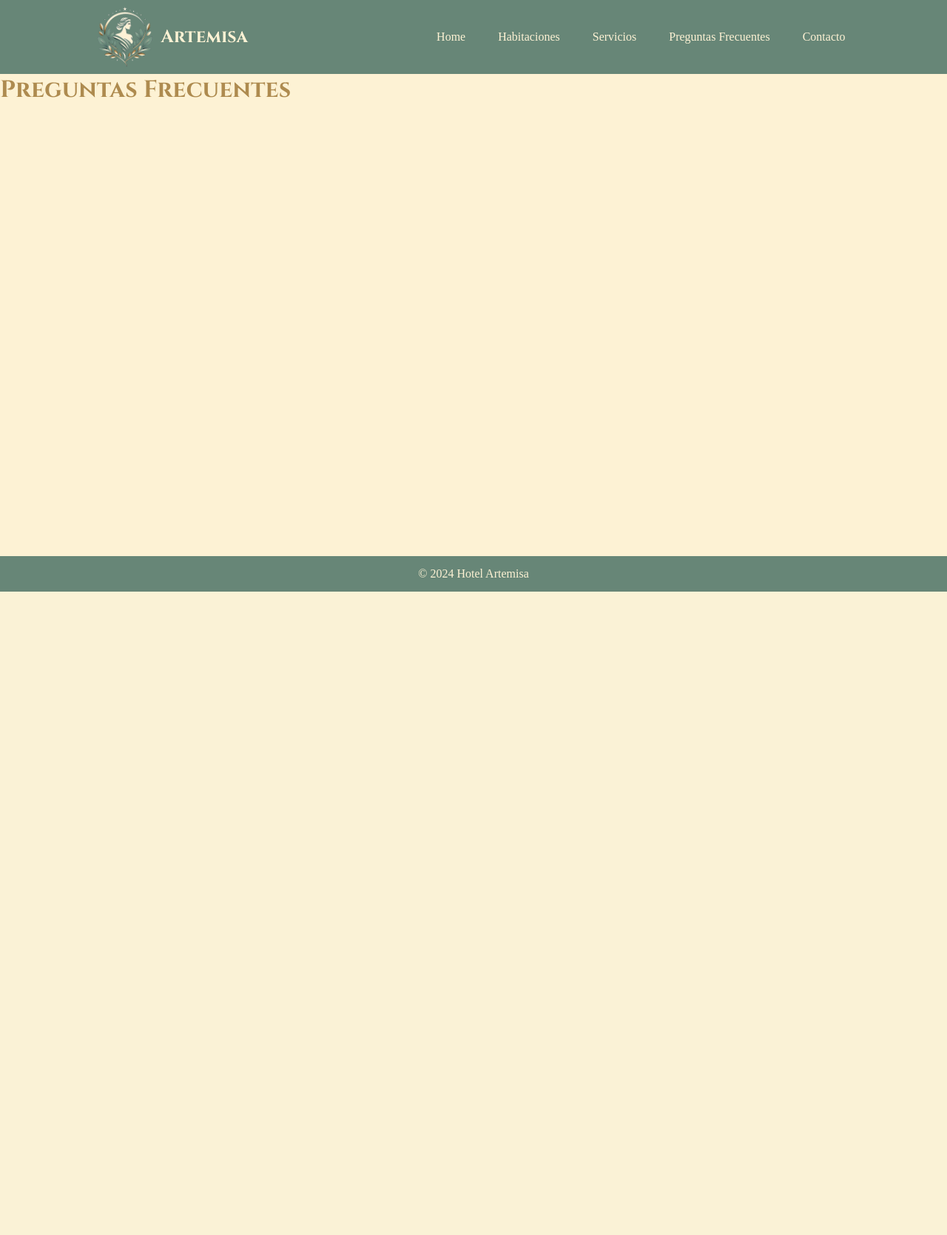
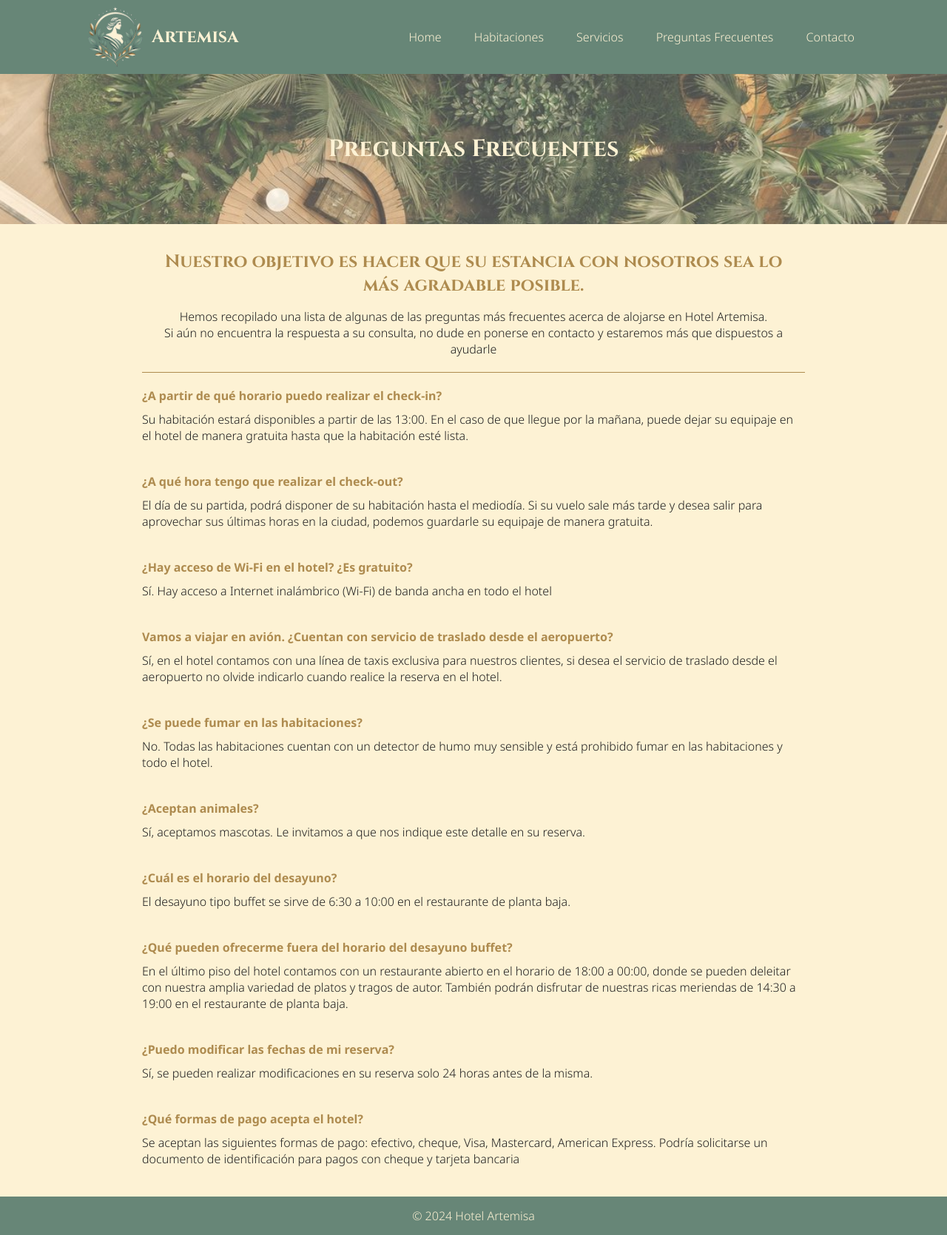
Before and after one commit to DarioValeriano/Artemisa-Hotel-TP-IDS, a Flask app: page /preguntas_frecuentes in a window 1280 px wide. Shown: the whole page at 74% size. Before the commit the page ends 800 px from the top, so only its background shows below. Run offline with Flask 3, Linux system fonts and the light colour scheme.

Commit message:
Desarrollar FAQ (card id 66579d79d338f5a40eabdba7)

```diff
--- a/static/css/style.css
+++ b/static/css/style.css
@@ -7,6 +7,9 @@
 
 body {
 	background: #fdf2d4;
+    color: #1E1E1E;
+    font-family: "Noto Sans", sans-serif;
+    font-weight: 300;
 }
 
 header, footer{
@@ -45,15 +48,59 @@ header img {
 }
 
 /*Cuerpo*/
-#preguntas_frecuentes h1{
+
+#contenedor_titulo{
+    width: 100%;
+    text-align: center;
+}
+
+#contenedor_titulo div{
+    width: 100%;
+    opacity: 70%;
+    background-image: url("/static/images/PlazaComún.jpg");
+    background-repeat: no-repeat;
+    background-size: 100%;
+    background-position: center;
+}
+
+#contenedor_titulo h1{
     font-family: "Cinzel", serif;
-    color:#ae8b4f;
+    color:#fdf2d4;
+    padding: 80px 0px;
 }
+
+
+#contenedor_secundario, .contenedor_preguntas{
+    width: 70%;
+    margin: auto;
+    padding: 20px 0px;
+}
+
+#contenedor_secundario{
+    text-align: center;
+    border-bottom: 1px groove #ae8b4f;
+}
+
+#contenedor_secundario h2{
+    color: #ae8b4f;
+    font-family: "Cinzel", serif;
+    padding: 15px;
+}
+
+.preguntas{
+    padding-bottom: 10px;
+}
+
+.preguntas p{
+    font-weight: bold;
+    color: #ae8b4f;
+}
+
 
 /*Footer*/
 footer{
     text-align: center;
     padding: 15px 0px;
-    position: absolute;
-    bottom: 0px;
+    margin-top: 20px;
+    clear: both;
 }
--- a/templates/base.html
+++ b/templates/base.html
@@ -7,6 +7,7 @@
 		<link rel="preconnect" href="https://fonts.googleapis.com">
 		<link rel="preconnect" href="https://fonts.gstatic.com" crossorigin>
 		<link href="https://fonts.googleapis.com/css2?family=Cinzel:wght@400..900&display=swap" rel="stylesheet">
+		<link href="https://fonts.googleapis.com/css2?family=Noto+Sans:ital,wght@0,100..900;1,100..900&display=swap" rel="stylesheet">
 		<link rel="stylesheet" href="{{ url_for('static', filename='/css/style.css', _external=True) }}" />
 	</head>
 	<body>
--- a/templates/preguntas_frecuentes.html
+++ b/templates/preguntas_frecuentes.html
@@ -1,7 +1,113 @@
 {% extends "base.html" %}
 {% block body %}
    <div id="preguntas_frecuentes">
-      <h1>Preguntas Frecuentes</h1>
+      <div id="contenedor_titulo">
+         <div>
+            <h1>Preguntas Frecuentes</h1>
+         </div>
+      </div>
+      <div id="contenedor_secundario">
+         <h2>Nuestro objetivo es hacer que su estancia con nosotros sea lo más agradable posible.</h2>
+         <p>
+            Hemos recopilado una lista de algunas de las preguntas más frecuentes acerca de alojarse en
+            Hotel Artemisa.
+            <br>
+            Si aún no encuentra la respuesta a su consulta, no dude en ponerse en contacto
+            y estaremos más que dispuestos a ayudarle
+         </p>
+      </div>
+      <div class="contenedor_preguntas">
+         <div class="preguntas">
+            <p>¿A partir de qué horario puedo realizar el check-in?</p>
+         </div>
+         <div class="respuestas">
+            <p>Su habitación estará disponibles a partir de las 13:00.
+               En el caso de que llegue por la mañana, puede dejar su equipaje en el hotel de
+               manera gratuita hasta que la habitación esté lista.</p>
+         </div>
+      </div>
+      <div class="contenedor_preguntas">
+         <div class="preguntas">
+            <p>¿A qué hora tengo que realizar el check-out?</p>
+         </div>
+         <div class="respuestas">
+            <p>El día de su partida, podrá disponer de su habitación hasta el mediodía.
+               Si su vuelo sale más tarde y desea salir para aprovechar sus últimas horas en la ciudad,
+               podemos guardarle su equipaje de manera gratuita.</p>
+         </div>
+      </div>
+      <div class="contenedor_preguntas">
+         <div class="preguntas">
+            <p>¿Hay acceso de Wi-Fi en el hotel? ¿Es gratuito?</p>
+         </div>
+         <div class="respuestas">
+            <p>Sí. Hay acceso a Internet inalámbrico (Wi-Fi) de banda ancha en todo el hotel</p>
+         </div>
+      </div>
+      <div class="contenedor_preguntas">
+         <div class="preguntas">
+            <p>Vamos a viajar en avión. ¿Cuentan con servicio de traslado desde el aeropuerto?</p>
+         </div>
+         <div class="respuestas">
+            <p>Sí, en el hotel contamos con una línea de taxis exclusiva para nuestros clientes,
+               si desea el servicio de traslado desde el aeropuerto no olvide indicarlo cuando realice
+               la reserva en el hotel.
+            </p>
+         </div>
+      </div>
+      <div class="contenedor_preguntas">
+         <div class="preguntas">
+            <p>¿Se puede fumar en las habitaciones?</p>
+         </div>
+         <div class="respuestas">
+            <p>No. Todas las habitaciones cuentan con un detector de humo muy sensible
+               y está prohibido fumar en las habitaciones y todo el hotel.</p>
+         </div>
+      </div>
+      <div class="contenedor_preguntas">
+         <div class="preguntas">
+            <p>¿Aceptan animales?</p>
+         </div>
+         <div class="respuestas">
+            <p>Sí, aceptamos mascotas. Le invitamos a que nos indique este detalle en su reserva.</p>
+         </div>
+      </div>
+      <div class="contenedor_preguntas">
+         <div class="preguntas">
+            <p>¿Cuál es el horario del desayuno?</p>
+         </div>
+         <div class="respuestas">
+            <p>El desayuno tipo buffet se sirve de 6:30 a 10:00 en el restaurante de planta baja.</p>
+         </div>
+      </div>
+      <div class="contenedor_preguntas">
+         <div class="preguntas">
+            <p>¿Qué pueden ofrecerme fuera del horario del desayuno buffet?</p>
+         </div>
+         <div class="respuestas">
+            <p>En el último piso del hotel contamos con un restaurante abierto en el horario de 18:00 a 00:00,
+               donde se pueden deleitar con nuestra amplia variedad de platos y tragos de autor.
+               También podrán disfrutar de nuestras ricas meriendas de 14:30 a 19:00 en el restaurante de planta baja.</p>
+         </div>
+      </div>
+      <div class="contenedor_preguntas">
+         <div class="preguntas">
+            <p>¿Puedo modificar las fechas de mi reserva?</p>
+         </div>
+         <div class="respuestas">
+            <p>Sí, se pueden realizar modificaciones en su reserva solo 24 horas antes de la misma.
+            </p>
+         </div>
+      </div>
+      <div class="contenedor_preguntas">
+         <div class="preguntas">
+            <p>¿Qué formas de pago acepta el hotel?</p>
+         </div>
+         <div class="respuestas">
+            <p>Se aceptan las siguientes formas de pago: efectivo, cheque, Visa, Mastercard, American Express.
+               Podría solicitarse un documento de identificación para pagos con cheque y tarjeta bancaria</p>
+         </div>
+      </div>
    </div>
 
 {% endblock %}
```
Also changed, not shown: static/images/PlazaComún.jpg (added), static/images/lobby.jpg (added).
